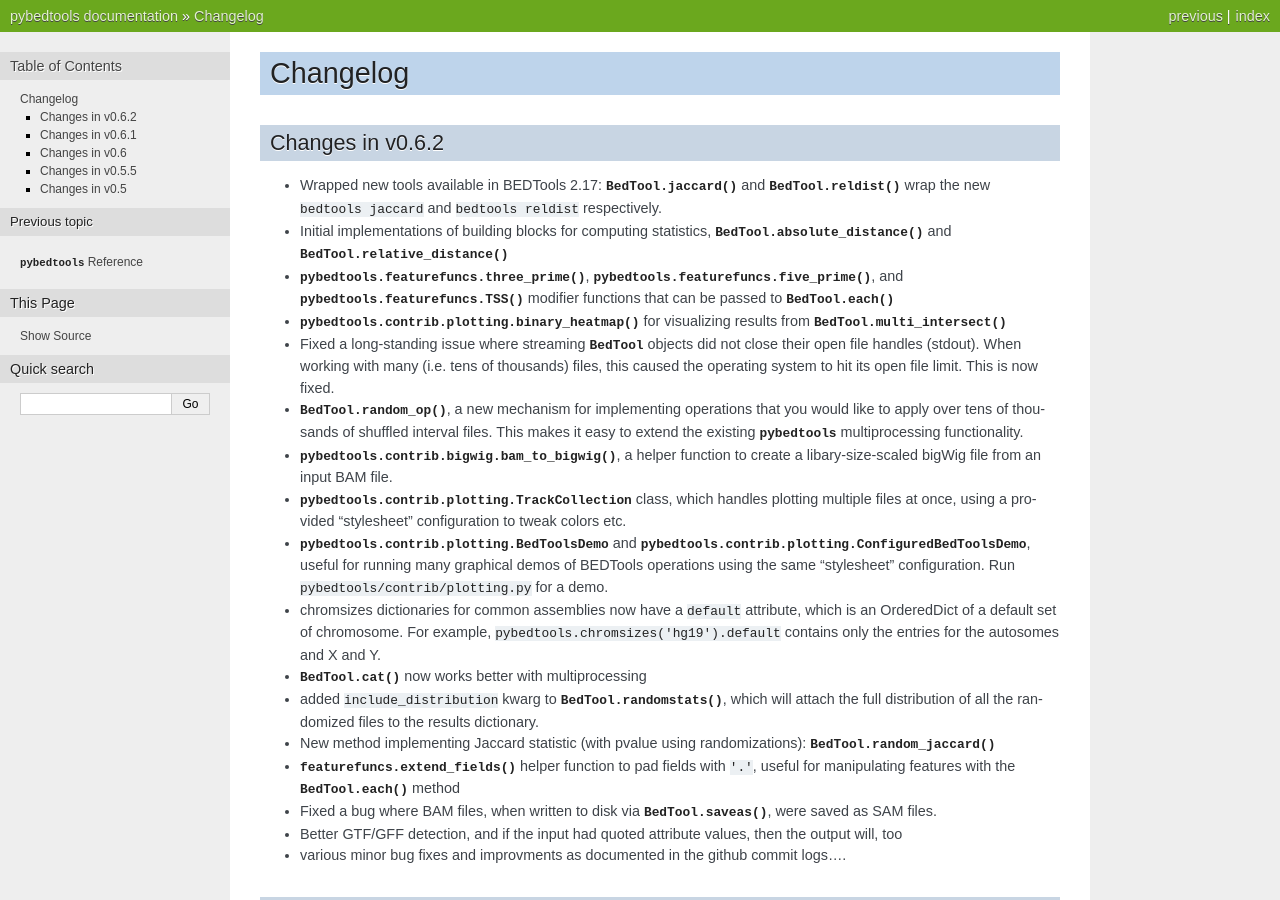
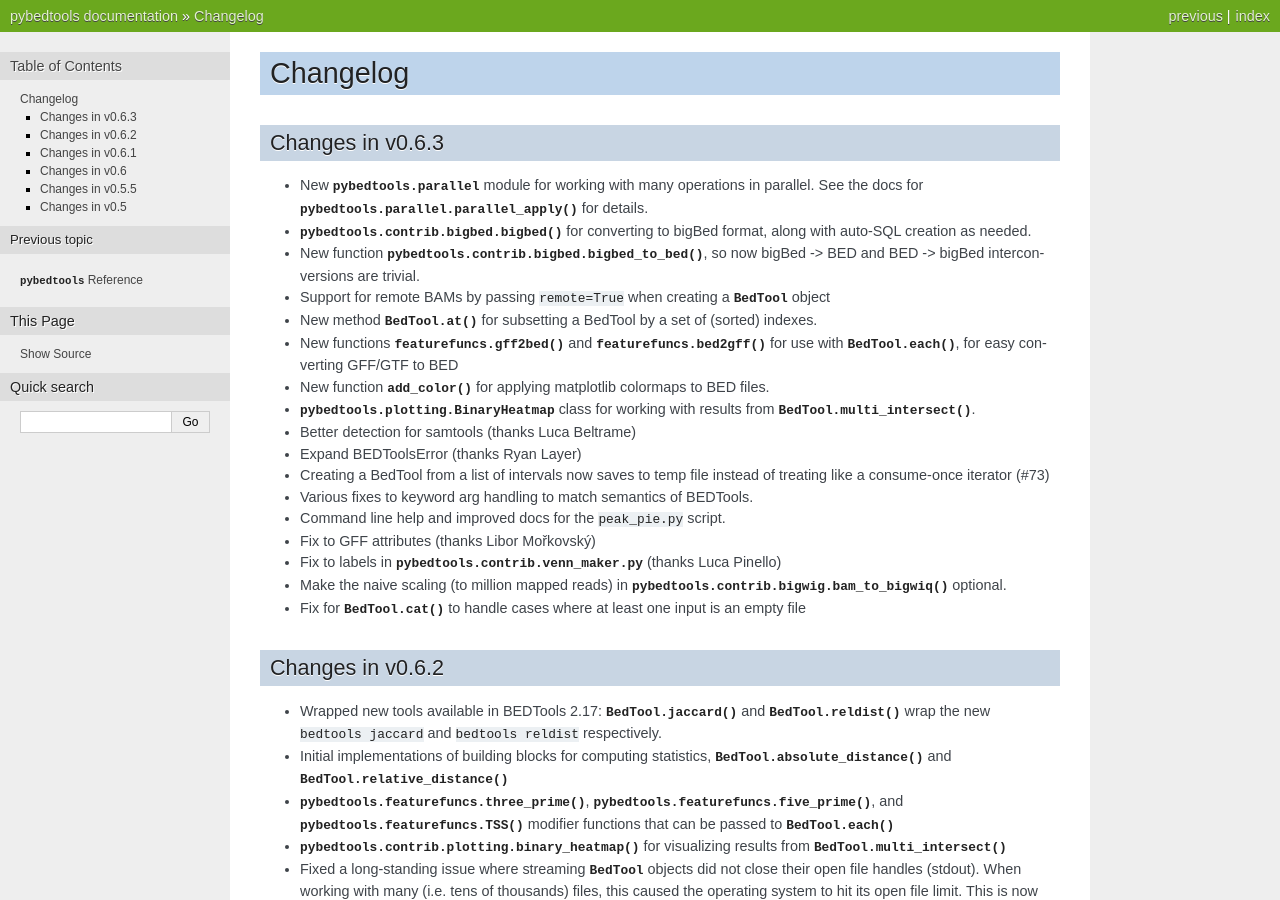
Before and after one commit to daler/pybedtools, a Sphinx documentation site: the page built from docs/source/changes.rst, in a window 1280 px wide and 900 px high. Built offline with Sphinx 7.4.7, drawn with Linux system fonts in a browser that asks for light colours; the version number could not be read and is left out; comment, search, counter and statistics services are not loaded.

Commit message:
changelog

```diff
--- a/docs/source/changes.rst
+++ b/docs/source/changes.rst
@@ -2,6 +2,57 @@
 
 Changelog
 =========
+Changes in v0.6.3
+-----------------
+
+* New :mod:`pybedtools.parallel` module for working with many operations in
+  parallel.  See the docs for :func:`pybedtools.parallel.parallel_apply` for
+  details.
+
+* :func:`pybedtools.contrib.bigbed.bigbed` for converting to bigBed format,
+  along with auto-SQL creation as needed.
+
+* New function :func:`pybedtools.contrib.bigbed.bigbed_to_bed`, so now bigBed
+  -> BED and BED -> bigBed interconversions are trivial.
+
+* Support for remote BAMs by passing `remote=True` when creating
+  a :class:`BedTool` object
+
+* New method :meth:`BedTool.at` for subsetting a BedTool by a set of (sorted)
+  indexes.
+
+* New functions :func:`featurefuncs.gff2bed` and :func:`featurefuncs.bed2gff`
+  for use with :meth:`BedTool.each`, for easy converting GFF/GTF to BED
+
+* New function :func:`add_color` for applying matplotlib colormaps to BED
+  files.
+
+* :class:`pybedtools.plotting.BinaryHeatmap` class for working with results
+  from :meth:`BedTool.multi_intersect`.
+
+* Better detection for samtools (thanks Luca Beltrame)
+
+* Expand BEDToolsError (thanks Ryan Layer)
+
+* Creating a BedTool from a list of intervals now saves to temp file instead of treating
+  like a consume-once iterator (#73)
+
+* Various fixes to keyword arg handling to match semantics of BEDTools.
+
+* Command line help and improved docs for the `peak_pie.py` script.
+
+* Fix to GFF attributes (thanks Libor Mořkovský)
+
+* Fix to labels in :mod:`pybedtools.contrib.venn_maker.py` (thanks Luca
+  Pinello)
+
+* Make the naive scaling (to million mapped reads) in
+  :func:`pybedtools.contrib.bigwig.bam_to_bigwiq` optional.
+
+* Fix for :meth:`BedTool.cat` to handle cases where at least one input is an
+  empty file
+
+
 
 Changes in v0.6.2
 -----------------
```
